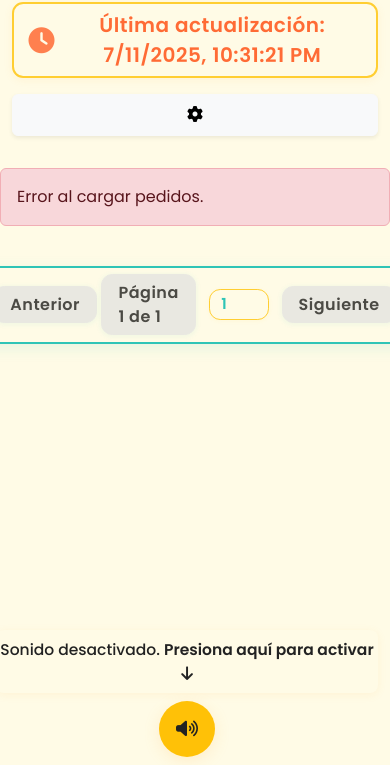
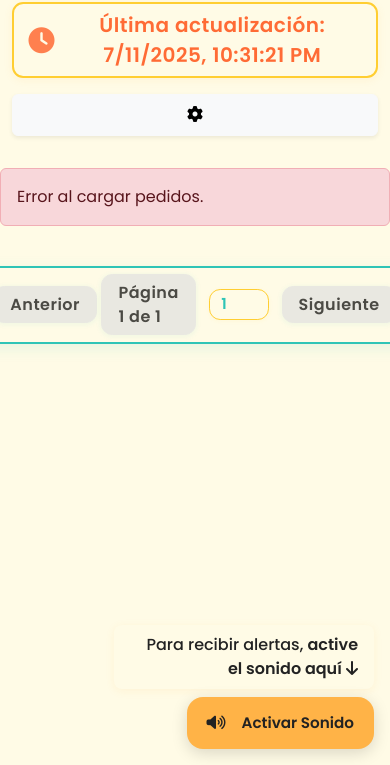
Before and after one commit to Afthedark/mchicken_api_node, a website: page public/pedidos2.html in a window 390 px wide. Shown: the part 79-844 px from the top of the page. Drawn offline with nearby package versions, Linux system fonts and the light colour scheme; no server answers.

Commit message:
update first order sound and button

```diff
--- a/public/css/pedidos2.css
+++ b/public/css/pedidos2.css
@@ -24,37 +24,41 @@
   background: #ffb347;
   color: #222;
   border: none;
-  border-radius: 50%;
-  width: 64px;
-  height: 64px;
-  box-shadow: 0 4px 16px rgba(255,179,71,0.18);
-  font-size: 1.2rem;
+  border-radius: 16px; /* Bordes menos redondeados */
+  width: auto; /* Ancho automático */
+  height: 56px; /* Altura fija */
+  min-width: 56px; /* Ancho mínimo */
+  padding: 0 24px; /* Padding horizontal */
+  box-shadow: 0 4px 16px rgba(0,0,0,0.15);
+  font-size: 1rem; /* Tamaño de fuente ajustado */
+  font-weight: 600; /* Fuente más gruesa */
   display: flex;
   align-items: center;
   justify-content: center;
   cursor: pointer;
-  transition: background 0.2s;
+  transition: all 0.3s cubic-bezier(0.23, 1, 0.32, 1);
+  gap: 8px; /* Espacio entre ícono y texto */
 }
+
+#btnProbarSonido:hover {
+  transform: translateY(-4px);
+  box-shadow: 0 8px 24px rgba(0,0,0,0.2);
+}
+
+#btnProbarSonido.sonido-activado {
+  background: #28a745; /* Verde para estado activado */
+  color: #fff;
+}
+
 @media (max-width: 575.98px) {
   #probarSonidoContainer {
-    right: 8px;
-    bottom: 8px;
-    align-items: stretch;
-    width: 100vw;
-    max-width: 100vw;
-    padding: 0 4px;
-  }
-  #textoSonidoAyuda {
-    font-size: 0.97rem;
-    max-width: 98vw;
-    text-align: center;
-    padding: 0.5rem 0.2rem;
+    right: 16px;
+    bottom: 16px;
   }
   #btnProbarSonido {
-    width: 56px;
-    height: 56px;
-    margin: 0 auto;
-    font-size: 1.1rem;
+    height: 52px;
+    padding: 0 20px;
+    font-size: 0.95rem;
   }
 }
 /* Header responsivo para título, actualización y botón de ajustes */
--- a/public/js/pedidos2.js
+++ b/public/js/pedidos2.js
@@ -10,6 +10,7 @@ let paginaActual = 1;
 const pedidosPorPagina = 20;
 let totalPaginas = 1;
 let filtroHoyActivo = true;
+let esCargaInicial = true;
 
 // Agregar el CSS personalizado de pedidos2.css
 const head = document.head || document.getElementsByTagName('head')[0];
@@ -257,9 +258,9 @@ async function cargarPedidos() {
         // Detectar nuevos pedidos
         const idsActuales = todosLosPedidos.map((p) => getPedidoIdUnico(p));
         const nuevos = idsActuales.filter(id => !ultimosIdsPedidos.includes(id));
-        // Solo sonar si el usuario habilitó el sonido
+        // Solo sonar si el usuario habilitó el sonido y no es la carga inicial
         const sonidoHabilitado = localStorage.getItem('sonidoHabilitadoPedidos') === 'true';
-        if (ultimosIdsPedidos.length > 0 && nuevos.length > 0 && sonidoHabilitado) {
+        if (!esCargaInicial && nuevos.length > 0 && sonidoHabilitado) {
             try {
                 alertaAudio.currentTime = 0;
                 alertaAudio.play();
@@ -268,6 +269,10 @@ async function cargarPedidos() {
             }
         }
         ultimosIdsPedidos = idsActuales;
+        // Después de la primera carga, ya no es la carga inicial
+        if (esCargaInicial) {
+            esCargaInicial = false;
+        }
         // Si la página actual es mayor al total de páginas, volver a la última
         totalPaginas = Math.ceil(todosLosPedidos.length / pedidosPorPagina) || 1;
         if (paginaActual > totalPaginas) {
--- a/public/pedidos2.html
+++ b/public/pedidos2.html
@@ -139,9 +139,10 @@
     <script type="module" src="/js/pedidos2.js"></script>
     <!-- Botón flotante para probar sonido y texto de ayuda -->
     <div id="probarSonidoContainer">
-      <span id="textoSonidoAyuda">¿No funciona el sonido? <b>Presiona aquí</b> <i class="fas fa-arrow-down"></i></span>
+      <span id="textoSonidoAyuda" style="display: none;">Para recibir alertas, <b>active el sonido aquí</b> <i class="fas fa-arrow-down"></i></span>
       <button id="btnProbarSonido" title="Probar sonido de alerta">
-        <i class="fas fa-volume-up"></i>
+        <i class="fas fa-volume-up me-2"></i>
+        <span>Activar Sonido</span>
       </button>
     </div>
     <audio id="alertaAudio" src="/assets/sounds/alerta1.mp3" preload="auto"></audio>
@@ -194,24 +195,29 @@
       const textoAyuda = document.getElementById('textoSonidoAyuda');
       if (!btnProbarSonido || !alertaAudio || !alertaAudioTest) return;
 
-      // Siempre mostrar como desactivado al recargar
-      btnProbarSonido.style.background = '#ffc107';
-      btnProbarSonido.style.color = '#222';
-      if (textoAyuda) {
-        textoAyuda.style.display = '';
-        textoAyuda.innerHTML = 'Sonido desactivado. <b>Presiona aquí para activar</b> <i class="fas fa-arrow-down"></i>';
-      }
+      // Al cargar, el sonido está deshabilitado por defecto por políticas del navegador
       localStorage.setItem('sonidoHabilitadoPedidos', 'false');
 
+      // Mostrar el texto de ayuda si el sonido no ha sido habilitado
+      if (localStorage.getItem('sonidoHabilitadoPedidos') !== 'true' && textoAyuda) {
+          textoAyuda.style.display = 'block';
+      }
+
       btnProbarSonido.addEventListener('click', function() {
+        // Si ya está activado, no hacer nada
+        if (localStorage.getItem('sonidoHabilitadoPedidos') === 'true') return;
+
         alertaAudioTest.currentTime = 0;
         alertaAudioTest.play().then(() => {
           // Guardar preferencia en localStorage
           localStorage.setItem('sonidoHabilitadoPedidos', 'true');
-          btnProbarSonido.style.background = '#28a745';
-          btnProbarSonido.style.color = '#fff';
+          btnProbarSonido.innerHTML = '<i class="fas fa-check-circle me-2"></i> <span>Sonido Activado</span>';
+          btnProbarSonido.classList.add('sonido-activado');
+
           // Ocultar el texto de ayuda
-          if (textoAyuda) textoAyuda.style.display = 'none';
+          if (textoAyuda) {
+              textoAyuda.style.display = 'none';
+          }
         }).catch(() => {
           // Si hay error, probablemente el navegador bloqueó el sonido
           alert('No se pudo reproducir el sonido. Verifique permisos del navegador.');
```
